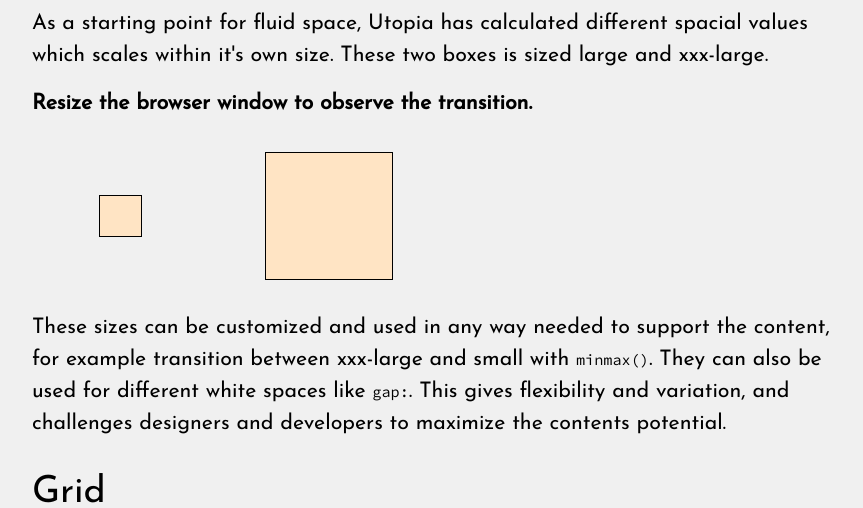
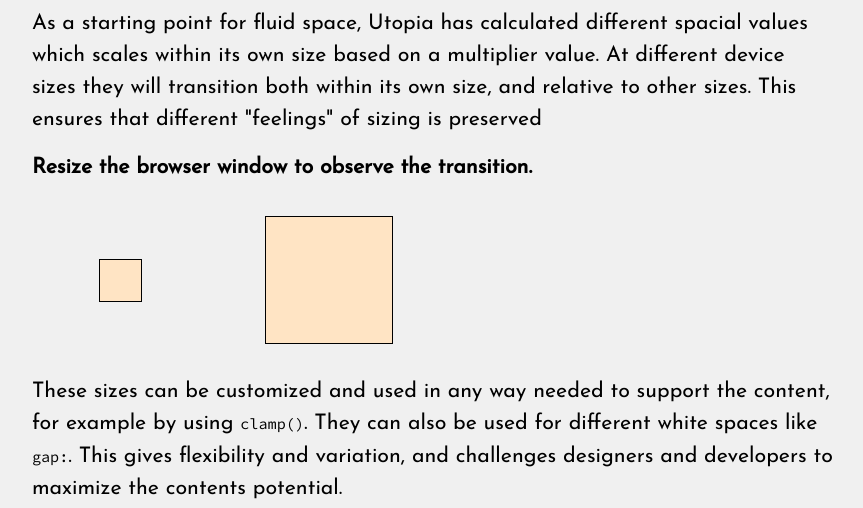
Before and after one commit to AMarlonG/Utopia-Space, a plain HTML site: page index.html in a window 1280 px wide. Shown: the part 444-952 px from the top of the page, without its empty margins (207-1070 px from the left). Drawn offline with Linux system fonts and the light colour scheme; files whose address does not match are found by name.

Commit message:
Update index.html

```diff
--- a/index.html
+++ b/index.html
@@ -19,7 +19,7 @@
 
     <section class="scaling">
         <h2>Scaling fluidity</h2>
-        <p>As a starting point for fluid space, Utopia has calculated different spacial values which scales within it's own size. These two boxes is sized large and xxx-large.</p>
+        <p>As a starting point for fluid space, Utopia has calculated different spacial values which scales within its own size based on a multiplier value. At different device sizes they will transition both within its own size, and relative to other sizes. This ensures that different "feelings" of sizing is preserved</p>
         <p class="resize">Resize the browser window to observe the transition.</p>
         <div class="units">
             <ul class="units-grid">
@@ -27,7 +27,7 @@
                 <li class="unit2"></li>
             </ul>
         </div>
-        <p>These sizes can be customized and used in any way needed to support the content, for example transition between xxx-large and small with <code>minmax()</code>. They can also be used for different white spaces like <code>gap:</code>. This gives flexibility and variation, and challenges designers and developers to maximize the contents potential.</p>
+        <p>These sizes can be customized and used in any way needed to support the content, for example by using <code>clamp()</code>. They can also be used for different white spaces like <code>gap:</code>. This gives flexibility and variation, and challenges designers and developers to maximize the contents potential.</p>
     </section>
 
     <section class="grid-scale">
```
